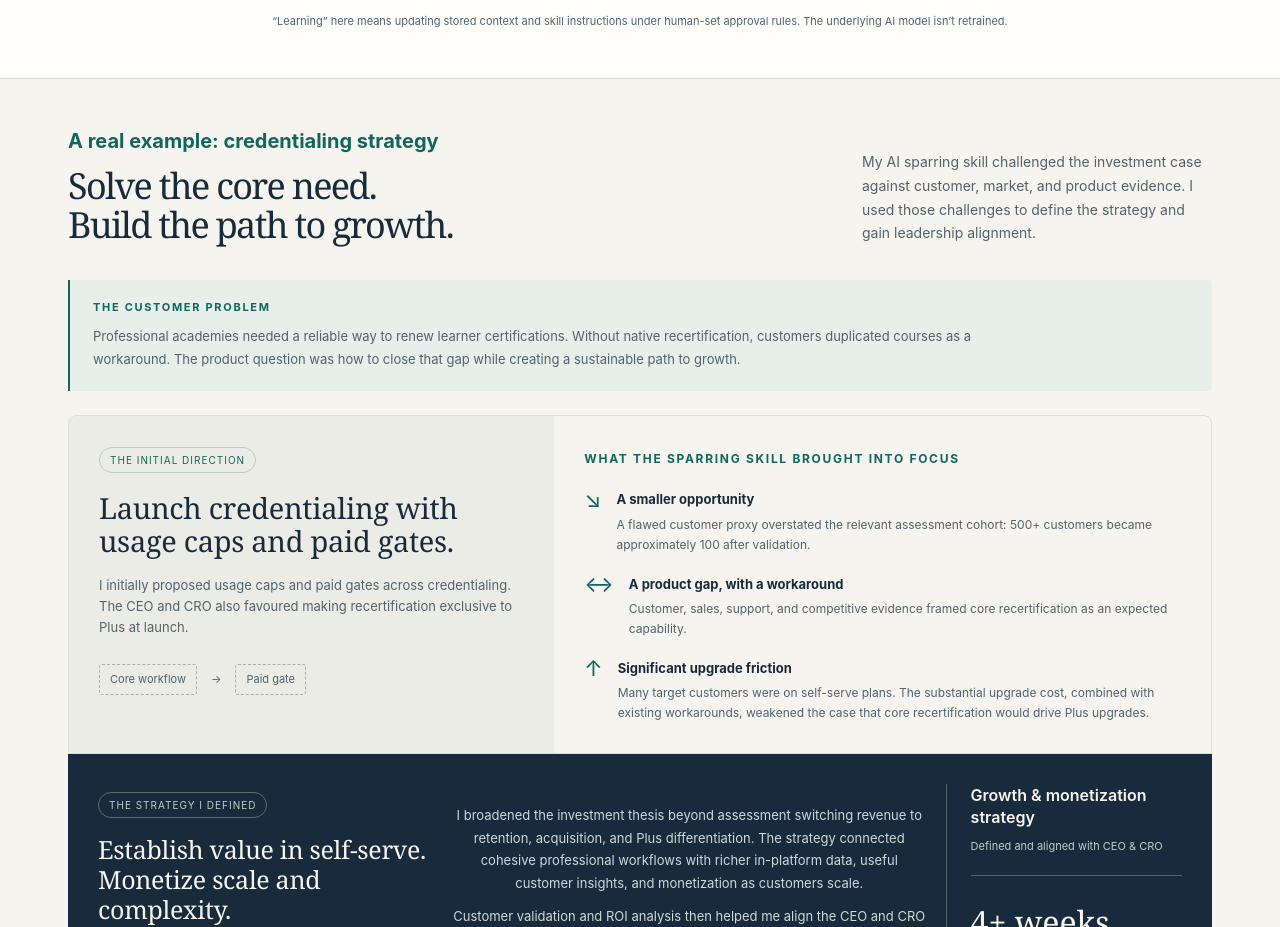
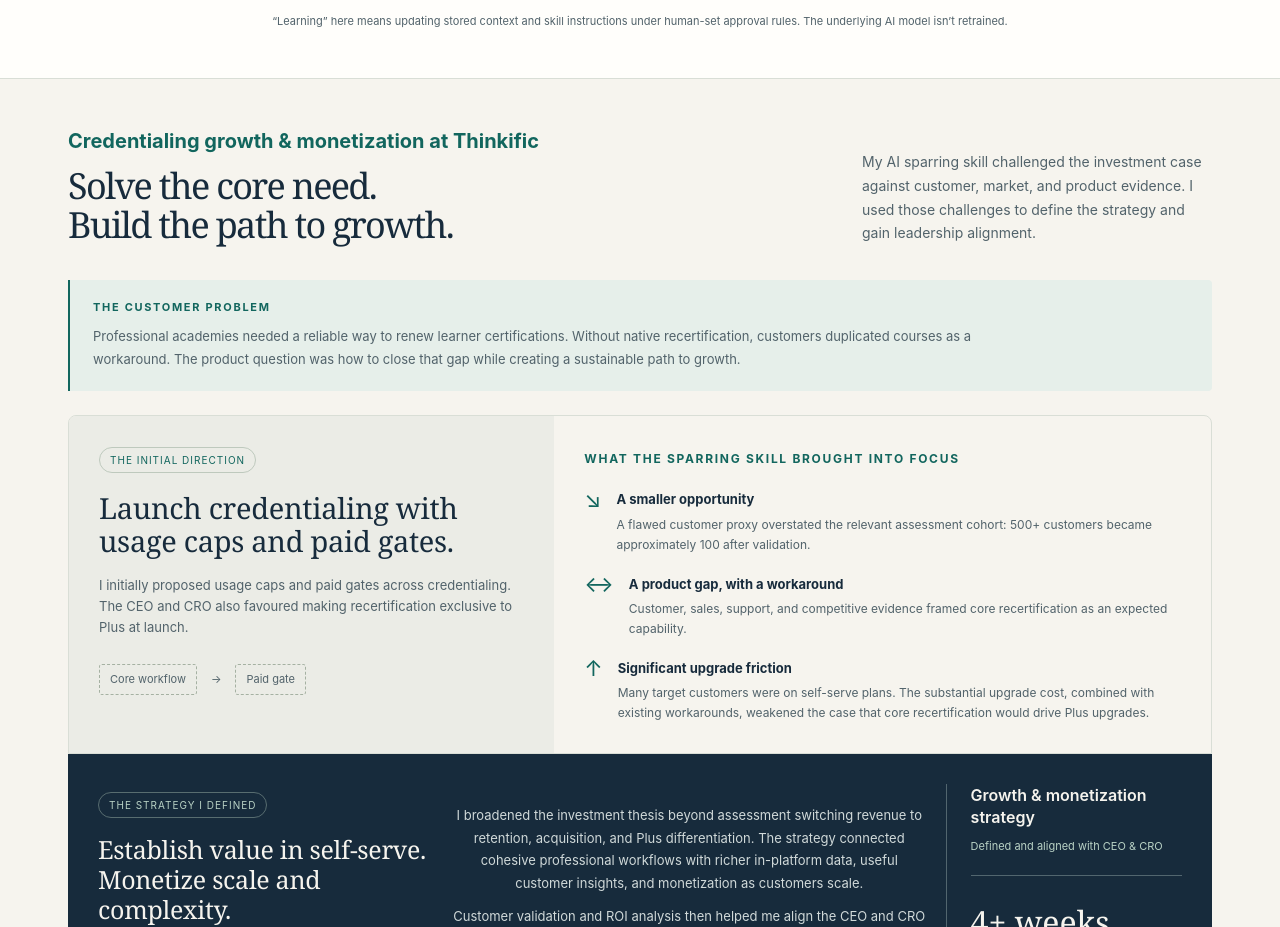
Before and after one commit to calvin-chow-pm/pm-ai-second-brain, a plain HTML site: page index.html in a window 1280 px wide. Shown: the part 2724-3651 px from the top of the page. Drawn offline with Linux system fonts and the light colour scheme.

Commit message:
Name Thinkific and credentialing growth in strategy heading (#5)

```diff
--- a/index.html
+++ b/index.html
@@ -96,7 +96,7 @@
       </div>
     </section>
     <section id="decision" class="wrap section decision-section">
-      <div class="section-heading"><div><p class="eyebrow section-label">A real example: credentialing strategy</p><h2>Solve the core need.<br>Build the path to growth.</h2></div><p>My AI sparring skill challenged the investment case against customer, market, and product evidence. I used those challenges to define the strategy and gain leadership alignment.</p></div>
+      <div class="section-heading"><div><p class="eyebrow section-label">Credentialing growth &amp; monetization at Thinkific</p><h2>Solve the core need.<br>Build the path to growth.</h2></div><p>My AI sparring skill challenged the investment case against customer, market, and product evidence. I used those challenges to define the strategy and gain leadership alignment.</p></div>
       <div class="decision-problem"><p class="eyebrow">The customer problem</p><p>Professional academies needed a reliable way to renew learner certifications. Without native recertification, customers duplicated courses as a workaround. The product question was how to close that gap while creating a sustainable path to growth.</p></div>
       <div class="decision-layout"><div class="decision-start"><span class="pill">The initial direction</span><h3>Launch credentialing with usage caps and paid gates.</h3><p>I initially proposed usage caps and paid gates across credentialing. The CEO and CRO also favoured making recertification exclusive to Plus at launch.</p><div class="initial-route" aria-hidden="true"><span>Core workflow</span><span>→</span><span>Paid gate</span></div></div>
       <div class="decision-evidence"><p class="eyebrow">What the sparring skill brought into focus</p><ul><li><span aria-hidden="true">↘</span><div><strong>A smaller opportunity</strong><p>A flawed customer proxy overstated the relevant assessment cohort: 500+ customers became approximately 100 after validation.</p></div></li><li><span aria-hidden="true">↔</span><div><strong>A product gap, with a workaround</strong><p>Customer, sales, support, and competitive evidence framed core recertification as an expected capability.</p></div></li><li><span aria-hidden="true">↑</span><div><strong>Significant upgrade friction</strong><p>Many target customers were on self-serve plans. The substantial upgrade cost, combined with existing workarounds, weakened the case that core recertification would drive Plus upgrades.</p></div></li></ul></div></div>
```
